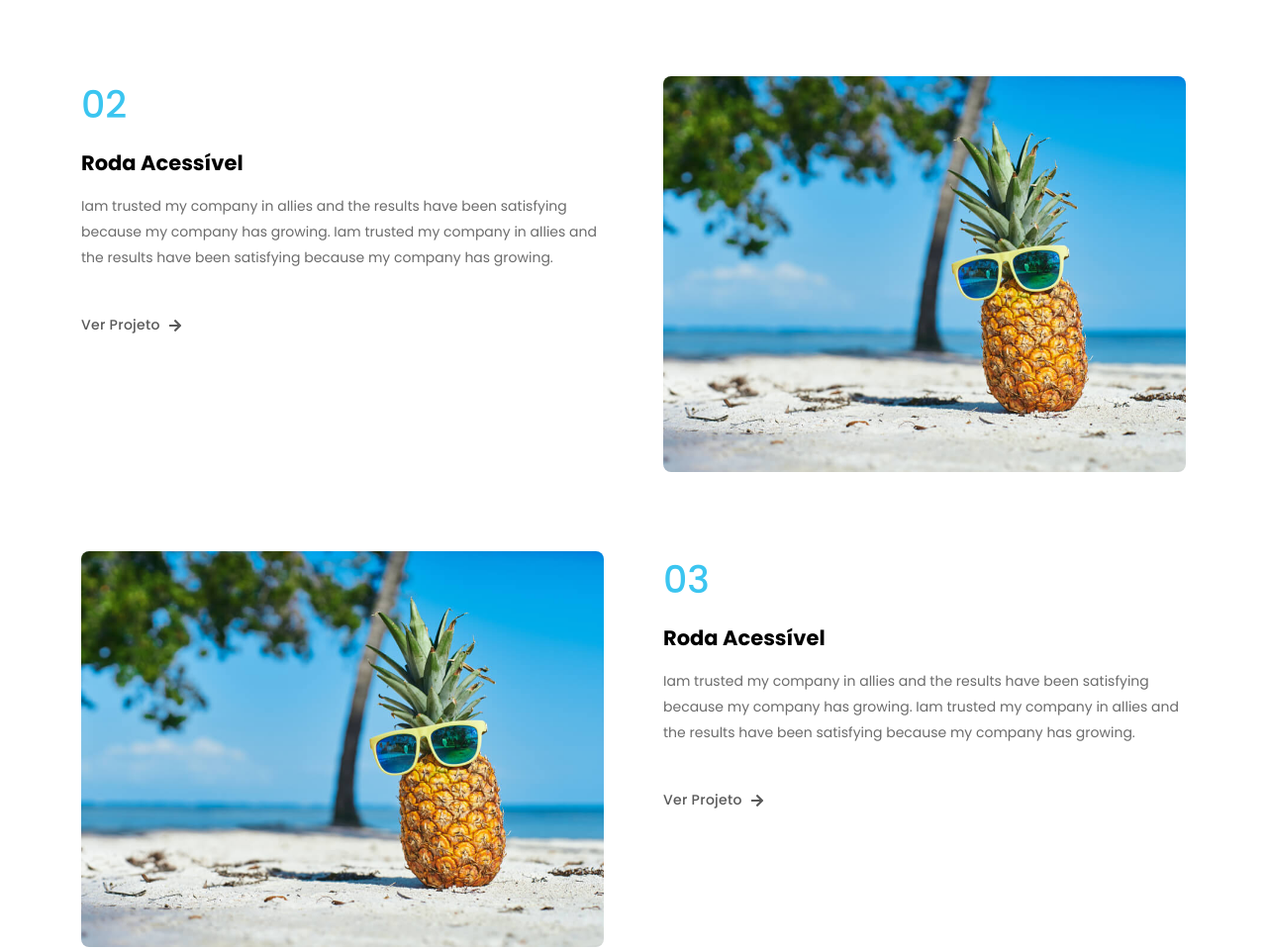
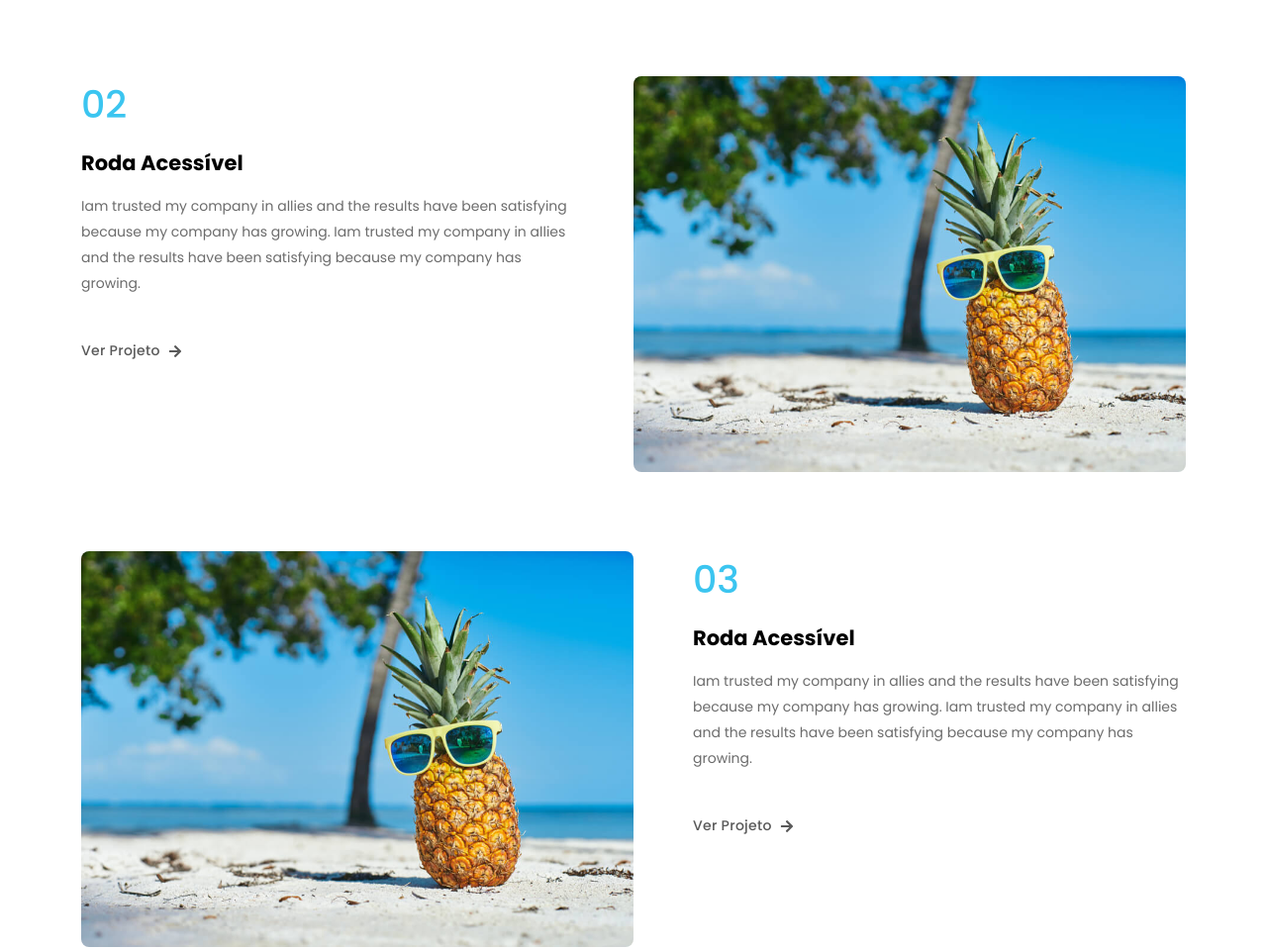
Before and after one commit to brendamatias/laikacode, a Gatsby site: page / in a window 1280 px wide. Shown: the part 2758-3718 px from the top of the page at 99% size. Built offline with nearby package versions, Linux system fonts and the light colour scheme; Gatsby itself is replaced by a stand-in of ours.

Commit message:
fix: projects position

```diff
--- a/src/components/Projects/index.js
+++ b/src/components/Projects/index.js
@@ -10,6 +10,11 @@
     name: 'Roda Acessível',
     content:
       'Iam trusted my company in allies and the results have been satisfying because my company has growing. Iam trusted my company in allies and the results have been satisfying because my company has growing. Iam trusted my company in allies and the results have been satisfying because my company has growing. Iam trusted my company in allies and the results have been satisfying because my company has growing.',
+  },
+  {
+    name: 'Roda Acessível',
+    content:
+      'Iam trusted my company in allies and the results have been satisfying because my company has growing. Iam trusted my company in allies and the results have been satisfying because my company has growing.',
   },
   {
     name: 'Roda Acessível',
@@ -39,7 +44,7 @@
     <ul className="projects-content">
       {projectsContent.map((project, index) => (
         <li>
-          {index % 2 === 0 ? <img src={projectImage} alt="Project" /> : ''}
+          <img src={projectImage} alt="Project" />
           <div>
             <h3>0{index + 1}</h3>
             <h1>{project.name}</h1>
@@ -49,7 +54,6 @@
               Ver Projeto <FaArrowRight />
             </a>
           </div>
-          {index % 2 !== 0 ? <img src={projectImage} alt="Project" /> : ''}
         </li>
       ))}
     </ul>
--- a/src/components/Projects/styles.scss
+++ b/src/components/Projects/styles.scss
@@ -2,22 +2,28 @@
 
 .projects {
   img {
-    width: 100%;
+    width: 50%;
     height: 400px;
     object-fit: cover;
     border-radius: 8px;
   }
 
   li {
-    display: grid;
-    grid-template-columns: repeat(2, 1fr);
+    display: flex;
     grid-gap: 60px;
+    width: 100%;
+
+    &:nth-child(2n) {
+      flex-direction: row-reverse;
+    }
 
     &:not(:last-child) {
       margin-bottom: 80px;
     }
 
     > div {
+      width: 50%;
+
       h3 {
         font-size: 38px;
         font-weight: 500;
```
